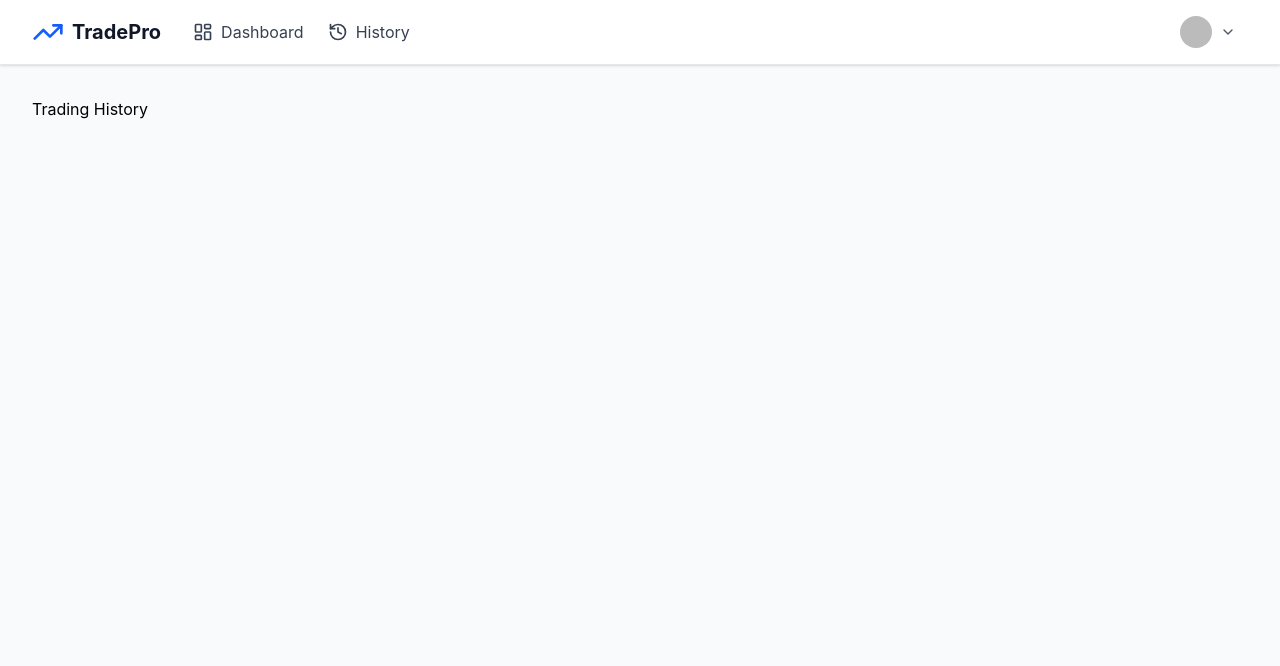
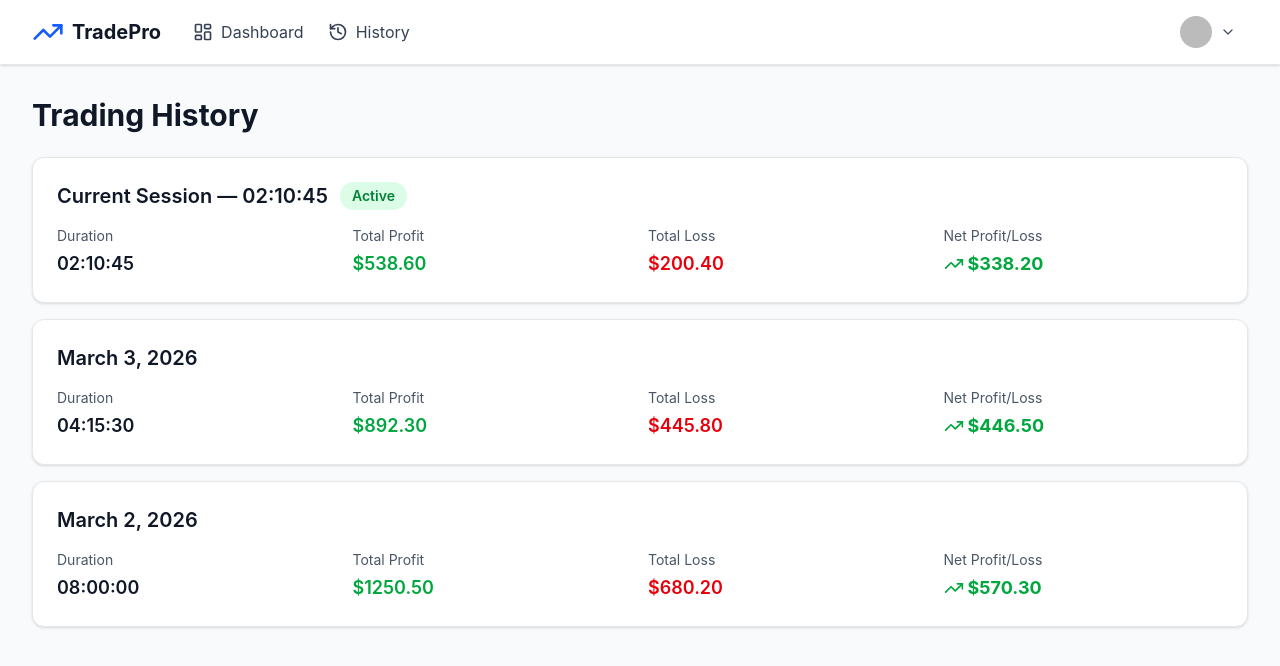
Before and after one commit to stefan18-ux/tradingbot, a React (Vite) app in the folder frontend/: page /dashboard/history in a window 1280 px wide. Shown: the top 666 px of the page. Built offline with nearby package versions, Linux system fonts and the light colour scheme; no server answers; sample sign-in values are in the browser's storage.

Commit message:
add trading history session cards

```diff
--- a/frontend/src/pages/HistoryPage.tsx
+++ b/frontend/src/pages/HistoryPage.tsx
@@ -1,7 +1,113 @@
+import { TrendingDown, TrendingUp } from "lucide-react";
+
+interface Session {
+  id: string;
+  date: string;
+  duration: string;
+  totalProfit: number;
+  totalLoss: number;
+  netProfitLoss: number;
+  isCurrent?: boolean;
+}
+
+const sessions: Session[] = [
+  {
+    id: "1",
+    date: "March 4, 2026",
+    duration: "02:10:45",
+    totalProfit: 538.6,
+    totalLoss: 200.4,
+    netProfitLoss: 338.2,
+    isCurrent: true,
+  },
+  {
+    id: "2",
+    date: "March 3, 2026",
+    duration: "04:15:30",
+    totalProfit: 892.3,
+    totalLoss: 445.8,
+    netProfitLoss: 446.5,
+  },
+  {
+    id: "3",
+    date: "March 2, 2026",
+    duration: "08:00:00",
+    totalProfit: 1250.5,
+    totalLoss: 680.2,
+    netProfitLoss: 570.3,
+  },
+];
+
 export function HistoryPage() {
   return (
-    <div>
-      <h1>Trading History</h1>
+    <div className="space-y-6">
+      <h1 className="text-3xl font-bold text-gray-900">Trading History</h1>
+
+      <div className="space-y-4">
+        {sessions.map((session) => (
+          <div
+            key={session.id}
+            className={`rounded-xl border border-gray-200 bg-white p-6 shadow-sm ${
+              session.isCurrent ? "bg-blue-50" : ""
+            }`}
+          >
+            <div className="mb-4 flex items-center gap-3">
+              <h2 className="text-xl font-semibold text-gray-900">
+                {session.isCurrent
+                  ? `Current Session — ${session.duration}`
+                  : session.date}
+              </h2>
+
+              {session.isCurrent && (
+                <span className="rounded-full bg-green-100 px-3 py-1 text-sm font-semibold text-green-700">
+                  Active
+                </span>
+              )}
+            </div>
+
+            <div className="grid grid-cols-2 gap-4 md:grid-cols-4">
+              <div>
+                <p className="mb-1 text-sm text-gray-600">Duration</p>
+                <p className="text-lg font-semibold text-gray-900">
+                  {session.duration}
+                </p>
+              </div>
+
+              <div>
+                <p className="mb-1 text-sm text-gray-600">Total Profit</p>
+                <p className="text-lg font-semibold text-green-600">
+                  ${session.totalProfit.toFixed(2)}
+                </p>
+              </div>
+
+              <div>
+                <p className="mb-1 text-sm text-gray-600">Total Loss</p>
+                <p className="text-lg font-semibold text-red-600">
+                  ${session.totalLoss.toFixed(2)}
+                </p>
+              </div>
+
+              <div>
+                <p className="mb-1 text-sm text-gray-600">Net Profit/Loss</p>
+                <div
+                  className={`flex items-center gap-1 text-lg font-bold ${
+                    session.netProfitLoss >= 0
+                      ? "text-green-600"
+                      : "text-red-600"
+                  }`}
+                >
+                  {session.netProfitLoss >= 0 ? (
+                    <TrendingUp className="h-5 w-5" />
+                  ) : (
+                    <TrendingDown className="h-5 w-5" />
+                  )}
+                  ${Math.abs(session.netProfitLoss).toFixed(2)}
+                </div>
+              </div>
+            </div>
+          </div>
+        ))}
+      </div>
     </div>
   );
 }
```
